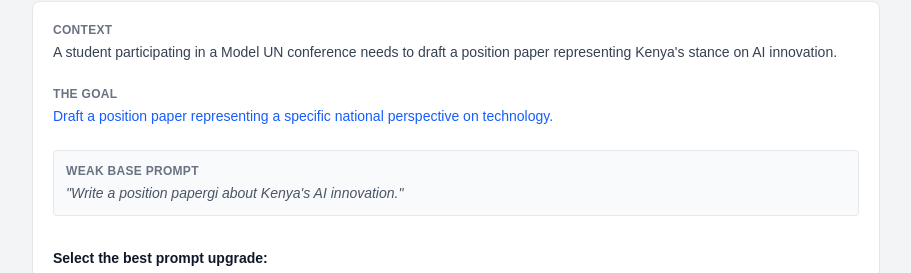
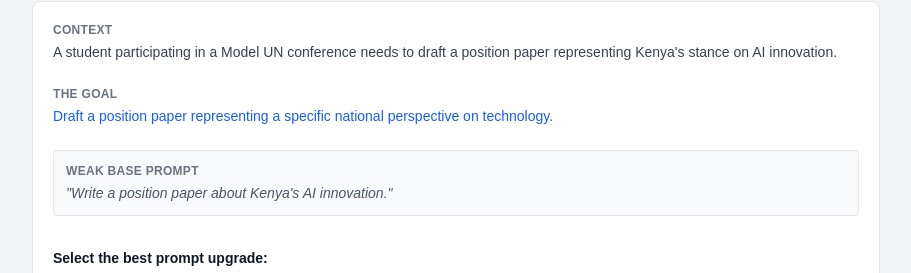
Before and after one commit to catebarry/ai-literacy-site, a Next.js app: page /modules/mastering-llms in a window 1280 px wide. Shown: the part 1078-1351 px from the top of the page, without its empty margins (184-1095 px from the left). Built offline with nearby package versions, Linux system fonts and the light colour scheme.

Commit message:
Fixed typo?

```diff
--- a/app/modules/mastering-llms/page.tsx
+++ b/app/modules/mastering-llms/page.tsx
@@ -49,7 +49,7 @@ const scenarios = [
     goal: "Draft a position paper representing a specific national perspective on technology.",
     context:
       "A student participating in a Model UN conference needs to draft a position paper representing Kenya's stance on AI innovation.",
-    weakPrompt: "Write a position papergi about Kenya's AI innovation.",
+    weakPrompt: "Write a position paper about Kenya's AI innovation.",
     options: [
       {
         id: "opt_1",
```
